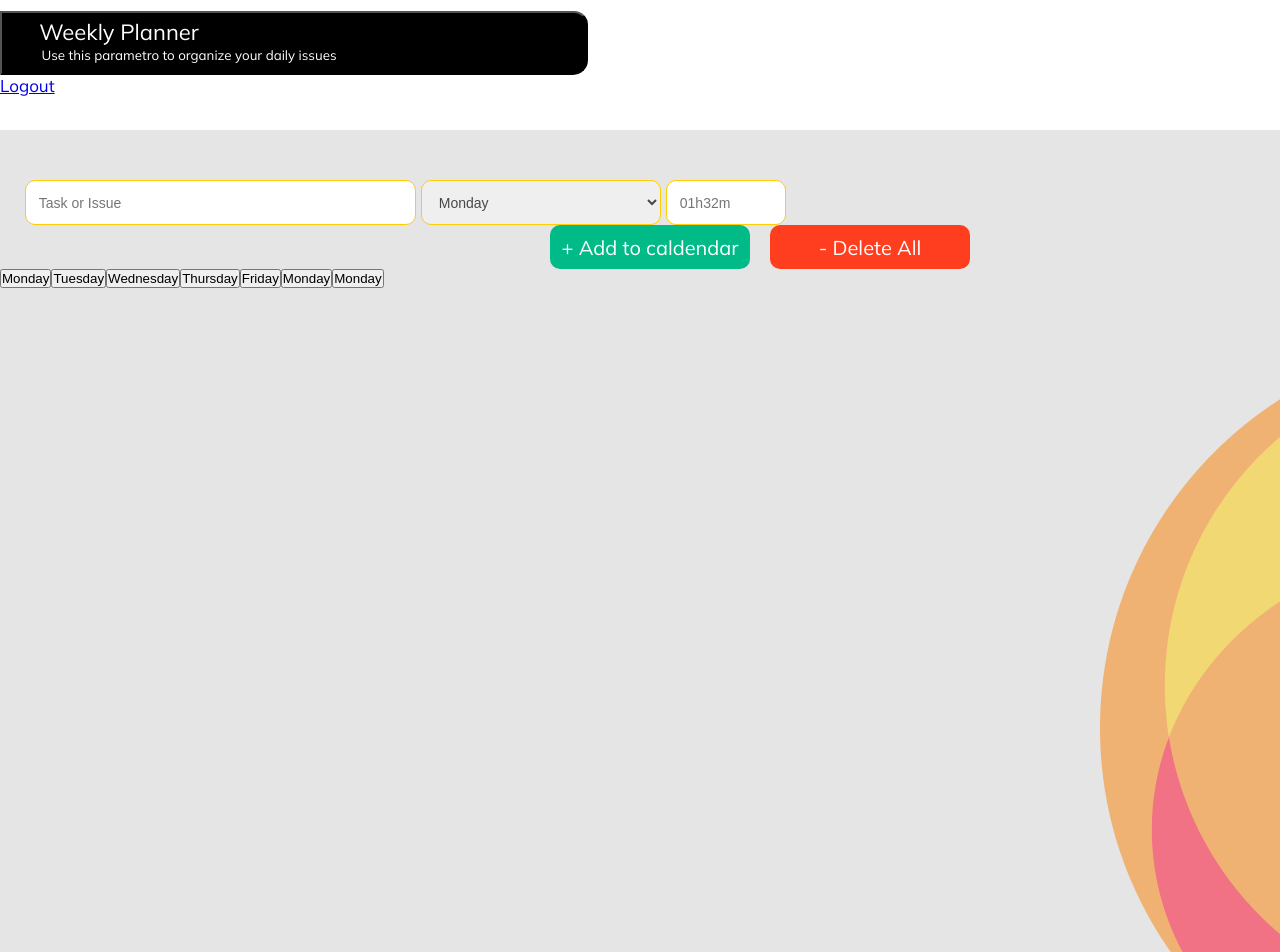
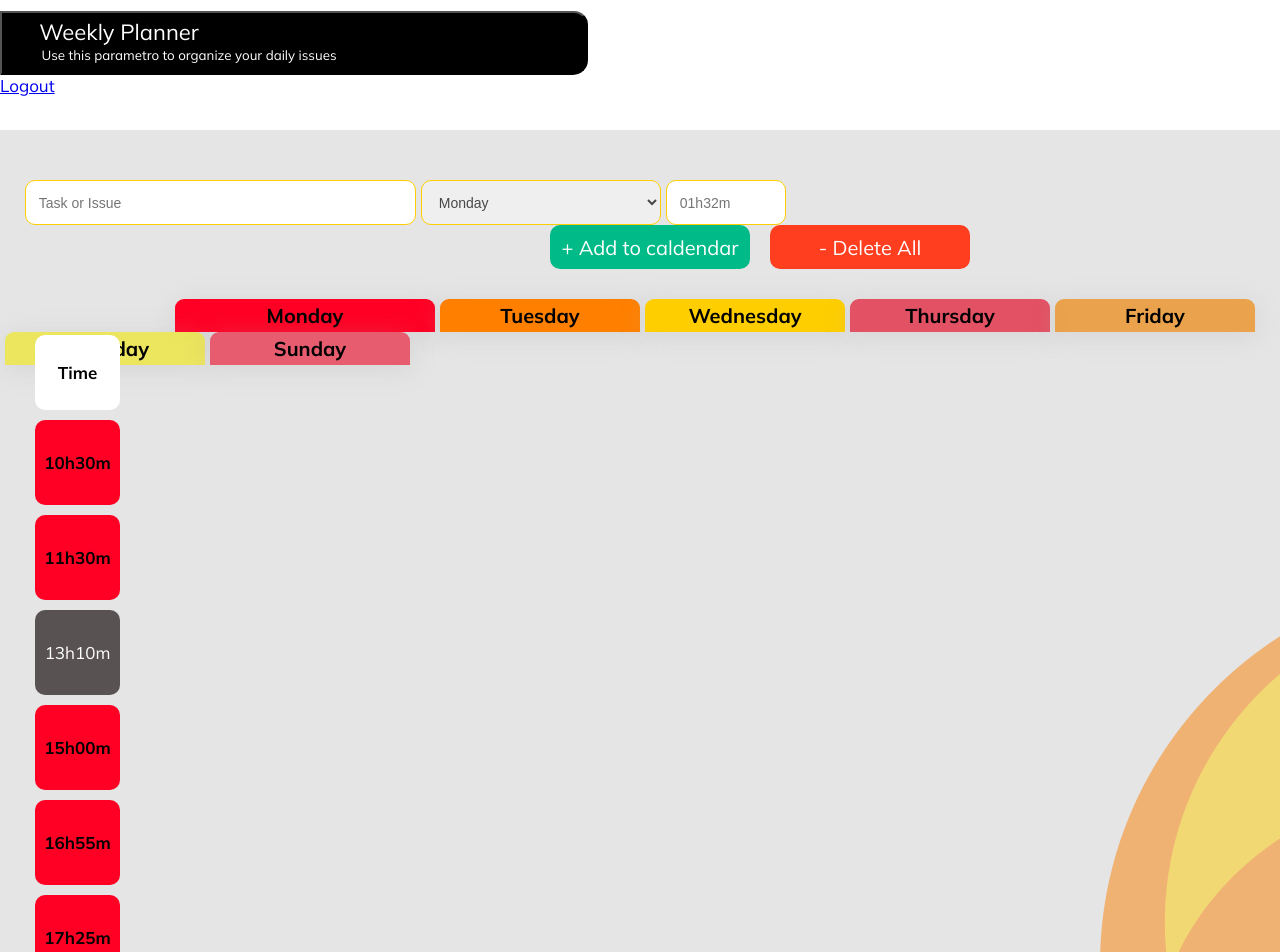
Before and after one commit to lmc010/Projeto-CompassUol, a React (Create React App) app: page /dashboard in a window 1280 px wide. Shown: the top 952 px of the page. Built offline with nearby package versions, Linux system fonts and the light colour scheme.

Commit message:
Adicionei os dias da semana e as horas no dashboard

```diff
--- a/src/pages/Dashboard/index.jsx
+++ b/src/pages/Dashboard/index.jsx
@@ -41,13 +41,38 @@ const Dashboard =() => {
             </div>
 
             <div>
-                <button>Monday</button>
-                <button>Tuesday</button>
-                <button>Wednesday</button>
-                <button>Thursday</button>
-                <button>Friday</button>
-                <button>Monday</button>
-                <button>Monday</button>
+                <button className="monday">Monday</button>
+                <button className="tuesday">Tuesday</button>
+                <button className="wednesday">Wednesday</button>
+                <button className="thursday">Thursday</button>
+                <button className="friday">Friday</button>
+                <button className="saturday">Saturday</button>
+                <button className="sunday">Sunday</button>
+                <div>
+                    <button className="timedash">Time</button>
+                </div>
+                <div>
+                    <button className="timedash1">10h30m</button>
+                </div>
+                <div>
+                <button className="timedash2">11h30m</button>
+                </div>
+                <div>
+                <button className="timedash3">13h10m</button>
+                </div>
+                <div>
+                  <button className="timedash4">15h00m</button>
+                </div>
+                <div>
+                <button className="timedash5">16h55m</button>
+                </div>
+                <div>
+                <button className="timedash6">17h25m</button>
+                </div>
+                <div>
+                <button className="timedash7">22h15m</button>
+                </div>
+
             </div>
 
 
--- a/src/pages/Dashboard/style.css
+++ b/src/pages/Dashboard/style.css
@@ -73,7 +73,7 @@
 
 .imageuoldash{
     margin-left: 1100px;
-    margin-top:50px;
+    margin-top:-500px;
     width: 780px;
     height:780px
 }
@@ -108,3 +108,237 @@
     width:25px;
     height: 5px;
 }
+
+.monday {
+    width: 260px;
+    height: 33px;
+    background-color: #FF0024;
+    border-radius: 9px 9px 0px 0px;
+    box-shadow: 0px 4px 24px rgba(168, 168, 168, 0.25);
+    font-family:"Mulish";
+    font-style:normal;
+    font-size:20px;
+    color: black;
+    font-weight: 600;
+    margin-top: 30px;
+    border: none;
+    margin-left: 175px;
+
+}
+
+.tuesday{
+    width: 200px;
+    height: 33px;
+    background-color:#FF8000;
+    border-radius: 9px 9px 0px 0px;
+    box-shadow: 0px 4px 24px rgba(168, 168, 168, 0.25);
+    font-family:"Mulish";
+    font-style:normal;
+    font-size:20px;
+    color: black;
+    font-weight: 600;
+    margin-left: 5px;
+    border: none;
+}
+
+.wednesday{
+    width: 200px;
+    height: 33px;
+    background-color:#FFCE00;
+    border-radius: 9px 9px 0px 0px;
+    box-shadow: 0px 4px 24px rgba(168, 168, 168, 0.25);
+    font-family:"Mulish";
+    font-style:normal;
+    font-size:20px;
+    color: black;
+    font-weight: 600;
+    margin-left: 5px;
+    border: none;
+
+}
+
+.thursday{
+    width: 200px;
+    height: 33px;
+    background-color:#e35164;
+    border-radius: 9px 9px 0px 0px;
+    box-shadow: 0px 4px 24px rgba(168, 168, 168, 0.25);
+    font-family:"Mulish";
+    font-style:normal;
+    font-size:20px;
+    color: black;
+    font-weight: 600;
+    margin-left: 5px;
+    border: none;
+}
+
+.friday{
+    width: 200px;
+    height: 33px;
+    background-color:#ec8f1ec4;
+    border-radius: 9px 9px 0px 0px;
+    box-shadow: 0px 4px 24px rgba(168, 168, 168, 0.25);
+    font-family:"Mulish";
+    font-style:normal;
+    font-size:20px;
+    color: black;
+    font-weight: 600;
+    margin-left: 5px;
+    border: none;
+}
+
+.saturday{
+    width: 200px;
+    height: 33px;
+    background-color:#eee536c4;
+    border-radius: 9px 9px 0px 0px;
+    box-shadow: 0px 4px 24px rgba(168, 168, 168, 0.25);
+    font-family:"Mulish";
+    font-style:normal;
+    font-size:20px;
+    color: black;
+    font-weight: 600;
+    margin-left: 5px;
+    border: none;
+}
+
+.sunday{
+    width: 200px;
+    height: 33px;
+    background-color:#e75c6f;
+    border-radius: 9px 9px 0px 0px;
+    box-shadow: 0px 4px 24px rgba(168, 168, 168, 0.25);
+    font-family:"Mulish";
+    font-style:normal;
+    font-size:20px;
+    color: black;
+    font-weight: 600;
+    margin-left: 5px;
+    border: none;
+}
+
+.timedash{
+    Width:85px;
+    Height:75px;
+    Radius:10px;
+    border-radius: 10px;
+    border: none;
+    color: rgb(1, 1, 1);
+    font-family:"Mulish";
+    font-style:normal;
+    font-size:17px;
+    font-weight: 800;
+    background-color: white;
+    margin-left: 35px;
+    margin-top: -650px;
+}
+.timedash1{
+    Width:85px;
+    Height:85px;
+    Radius:10px;
+    border-radius: 10px;
+    border: none;
+    color: rgb(1, 1, 1);
+    font-family:"Mulish";
+    font-style:normal;
+    font-size:17px;
+    font-weight: 800;
+    background-color:#FF0024;
+    margin-left: 35px;
+    margin-top: 10px;
+}
+.timedash2{
+        Width:85px;
+        Height:85px;
+        Radius:10px;
+        border-radius: 10px;
+        border: none;
+        color: rgb(1, 1, 1);
+        font-family:"Mulish";
+        font-style:normal;
+        font-size:17px;
+        font-weight: 800;
+        background-color:#FF0024;
+        margin-left: 35px;
+        margin-top: 10px;
+    }
+
+.timedash3{
+        Width:85px;
+        Height:85px;
+        Radius:10px;
+        border-radius: 10px;
+        border: none;
+        color: rgb(255, 255, 255);
+        font-family:"Mulish";
+        font-style:normal;
+        font-size:17px;
+        background-color:#595253;
+        margin-left: 35px;
+        margin-top: 10px;
+    }
+
+ .timedash4{
+        Width:85px;
+        Height:85px;
+        Radius:10px;
+        border-radius: 10px;
+        border: none;
+        color: rgb(1, 1, 1);
+        font-family:"Mulish";
+        font-style:normal;
+        font-size:17px;
+        font-weight: 800;
+        background-color:#FF0024;
+        margin-left: 35px;
+        margin-top: 10px;
+    }
+
+ .timedash5{
+        Width:85px;
+        Height:85px;
+        Radius:10px;
+        border-radius: 10px;
+        border: none;
+        color: rgb(1, 1, 1);
+        font-family:"Mulish";
+        font-style:normal;
+        font-size:17px;
+        font-weight: 800;
+        background-color:#FF0024;
+        margin-left: 35px;
+        margin-top: 10px;
+    }
+
+ .timedash6{
+        Width:85px;
+        Height:85px;
+        Radius:10px;
+        border-radius: 10px;
+        border: none;
+        color: rgb(1, 1, 1);
+        font-family:"Mulish";
+        font-style:normal;
+        font-size:17px;
+        font-weight: 800;
+        background-color:#FF0024;
+        margin-left: 35px;
+        margin-top: 10px;
+    }
+
+
+.timedash7{
+        Width:85px;
+        Height:85px;
+        Radius:10px;
+        border-radius: 10px;
+        border: none;
+        color: rgb(1, 1, 1);
+        font-family:"Mulish";
+        font-style:normal;
+        font-size:17px;
+        font-weight: 800;
+        background-color:#FF0024;
+        margin-left: 35px;
+        margin-top: 10px;
+}
```
